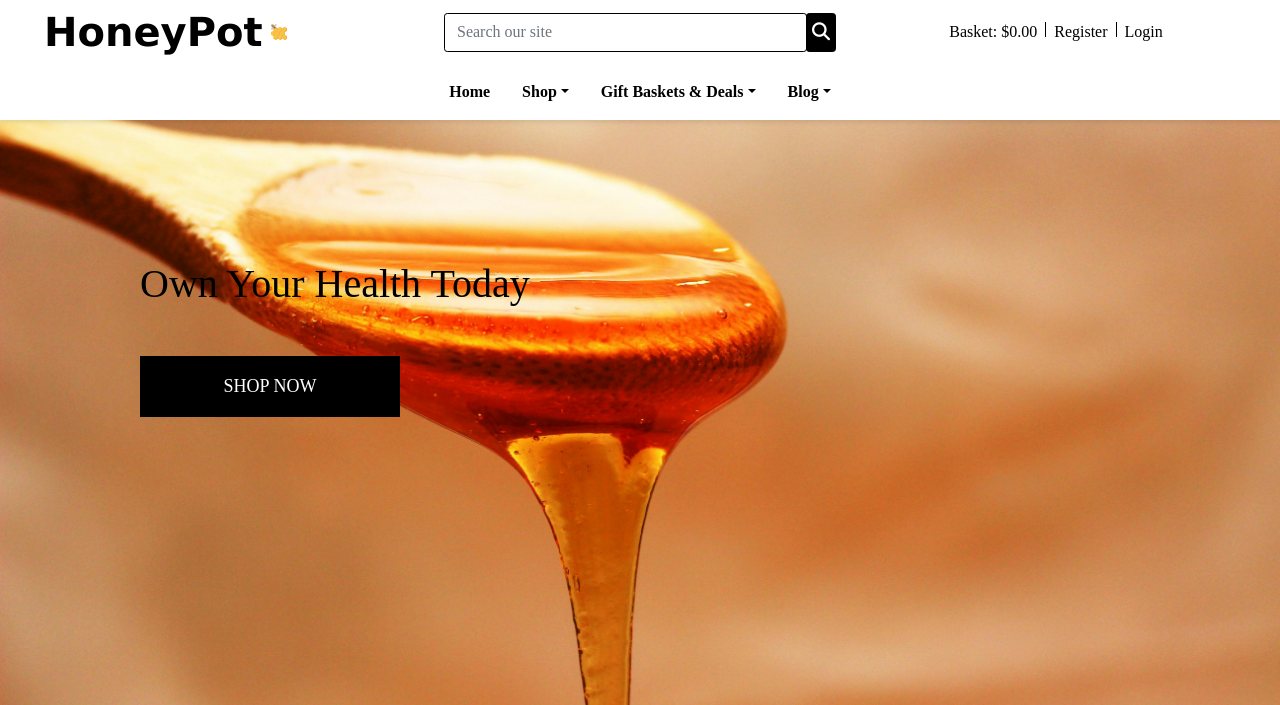
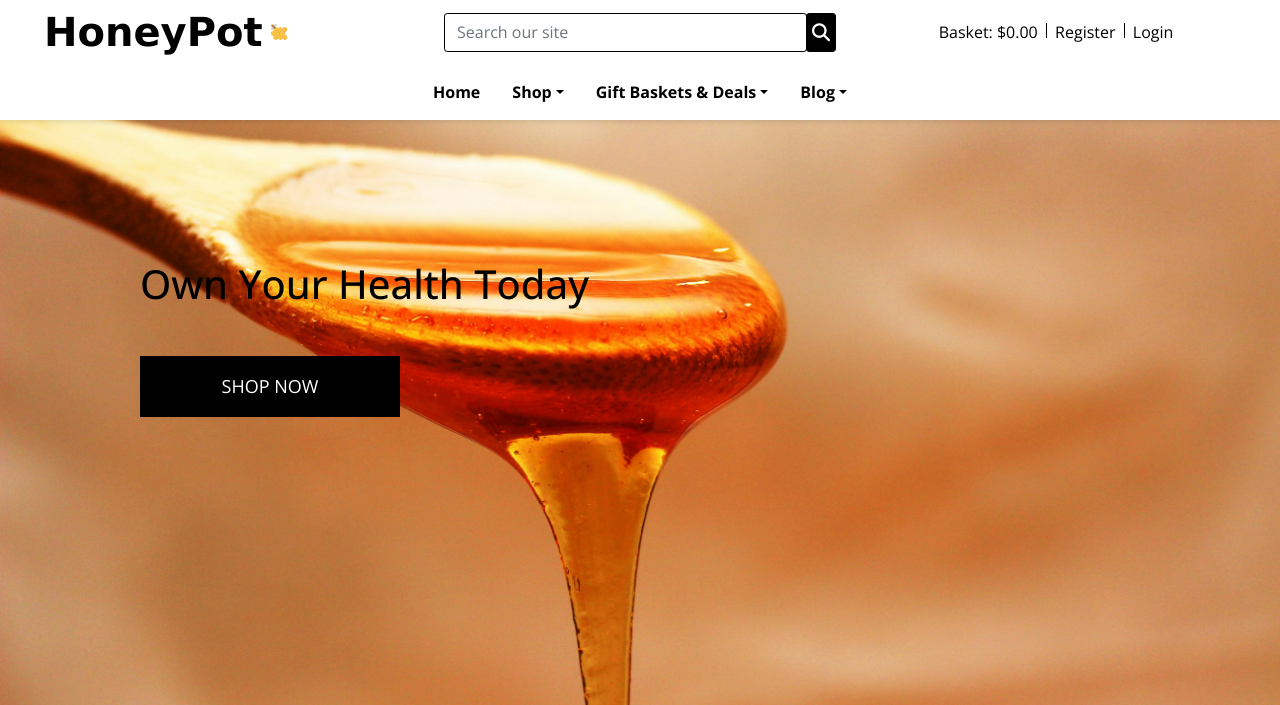
Before and after one commit to petra66orii/honeypot, a Django app: page / in a window 1280 px wide. Shown: the top 705 px of the page. Run offline with Django 3.2, Linux system fonts and the light colour scheme; some libraries are stand-ins or nearby versions; some web fonts are replaced.

Commit message:
Apply new font

```diff
--- a/static/css/base.css
+++ b/static/css/base.css
@@ -20,7 +20,7 @@ header {
     box-shadow: 0px 2px 5px rgba(0, 0, 0, 0.1);
     z-index: 1030;
     width: 100%;
-    font-family: 'Indie Flower', 'Times New Roman', Times, serif;
+    font-family: 'Open Sans', 'Times New Roman', Times, serif;
 }
 
 .border-line {
@@ -54,7 +54,7 @@ body {
     background-size: cover;
     height: auto;
     color: #555;
-    font-family: 'Indie Flower', 'Times New Roman', Times, serif;
+    font-family: 'Open Sans', 'Times New Roman', Times, serif;
     flex: 1 0 auto;
     display: flex;
     flex-direction: column;
```
